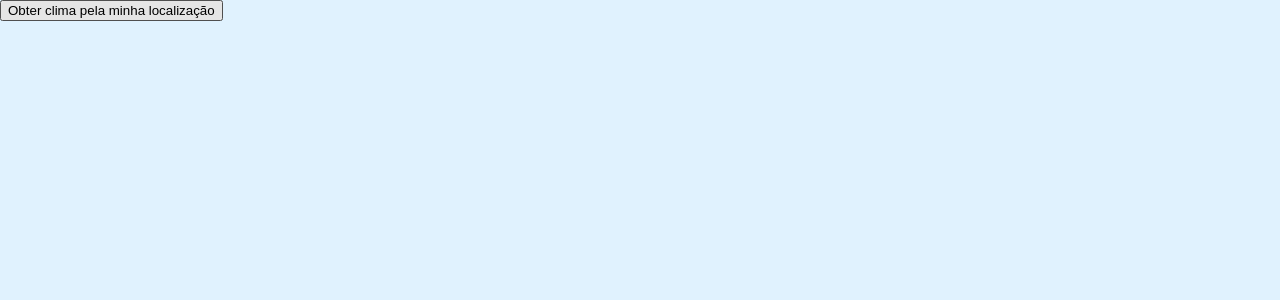
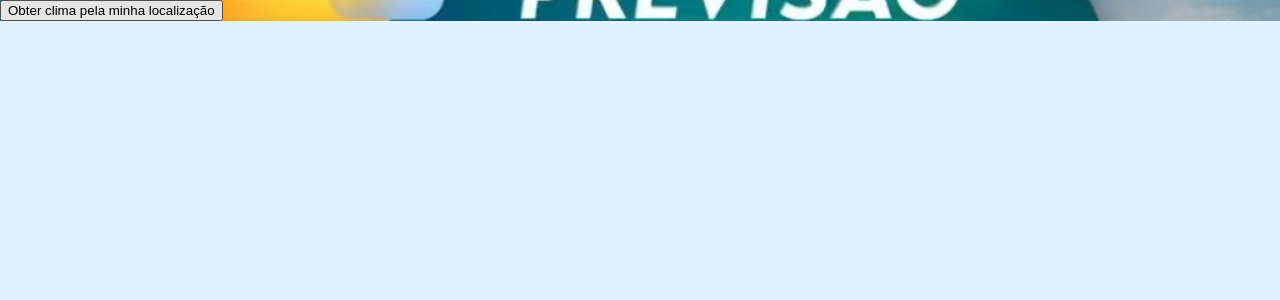
Before and after one commit to LysCass/weather-app, a React (Vite) app: page / in a window 1280 px wide. Shown: the top 300 px of the page. Built offline with nearby package versions, Linux system fonts and the light colour scheme.

Commit message:
adicao de imagem no banner

```diff
--- a/src/App.tsx
+++ b/src/App.tsx
@@ -19,7 +19,15 @@ export default function App() {
   };
 
   return (
-    <div className="min-h-screen flex items-center justify-center bg-gradient-to-br from-blue-400 via-blue-200 to-blue-100">
+    <div
+      className="min-h-screen flex items-center justify-center"
+      style={{
+        backgroundImage: "url('/banner.jpg')",
+        backgroundSize: "cover",
+        backgroundPosition: "center",
+        backgroundRepeat: "no-repeat",
+      }}
+    >
       <div className="w-full max-w-md">
         {loading && (
           <div className="bg-white bg-opacity-90 rounded-xl shadow-lg p-8 flex flex-col items-center">
--- a/src/components/WeatherCard.tsx
+++ b/src/components/WeatherCard.tsx
@@ -6,7 +6,7 @@ interface WeatherCardProps {
 
 export default function WeatherCard({ weather }: WeatherCardProps) {
   return (
-    <div className="bg-white bg-opacity-90 rounded-xl shadow-xl p-8 max-w-sm w-full flex flex-col items-center mx-auto">
+    <div className="bg-white bg-opacity-80 rounded-xl shadow-xl p-8 max-w-sm w-full flex flex-col items-center mx-auto">
       <h1 className="text-3xl font-bold mb-2 text-blue-700">Clima Atual</h1>
       <h2 className="text-xl font-semibold mb-4 text-gray-700 text-center">
         {weather.location.name}, {weather.location.region}
```
Also changed, not shown: public/banner.jpg (added).
